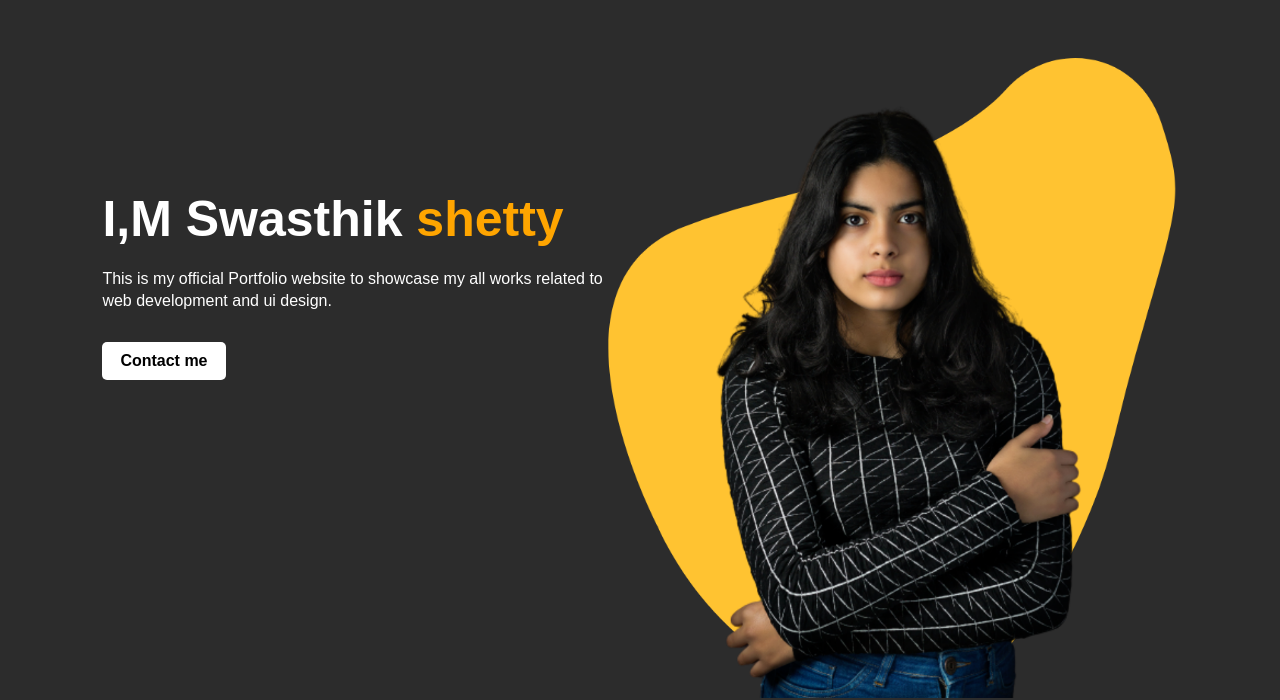
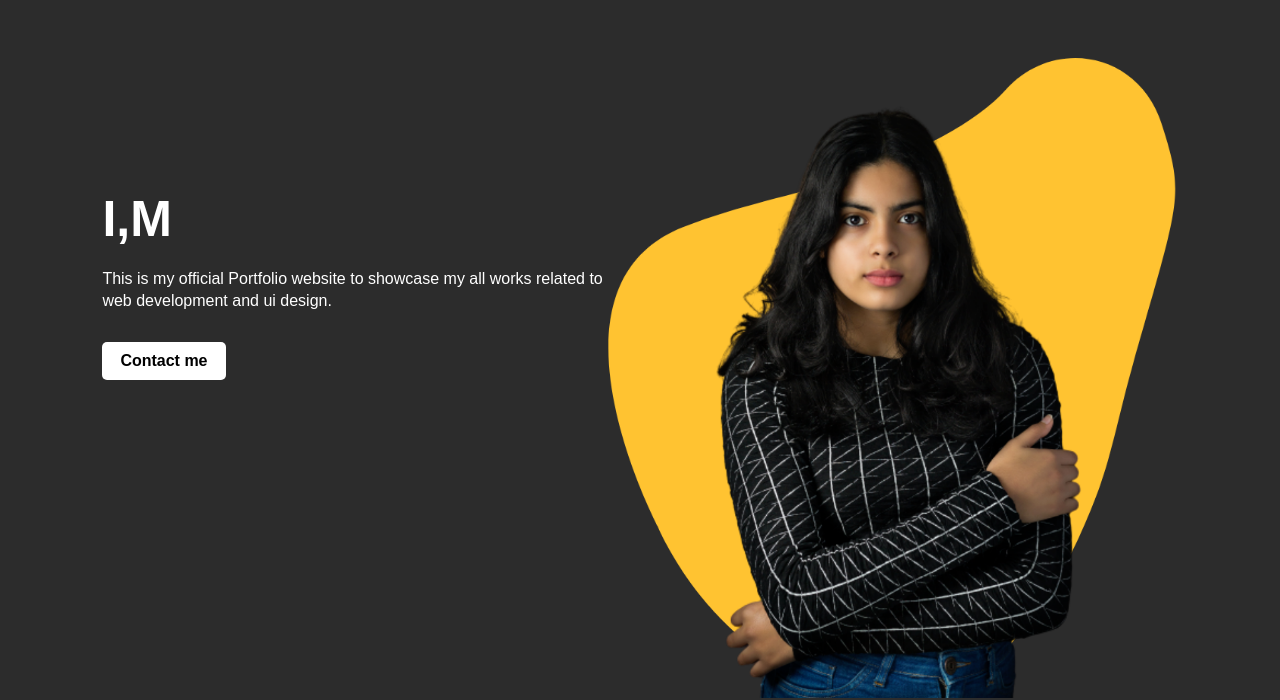
Before and after one commit to flcdemo/portfolio-cs195, a plain HTML site: page index.html in a window 1280 px wide. Shown: the part 102-802 px from the top of the page. Drawn offline with Linux system fonts and the light colour scheme.

Commit message:
Update index.html

```diff
--- a/index.html
+++ b/index.html
@@ -22,7 +22,7 @@
             </ul>
         </nav>
         <div class="bio">
-            <h1>I,M Swasthik <span>shetty</span></h1>
+            <h1>I,M  <span></span></h1>
             <p>This is my official Portfolio website to showcase my all works related to <br> web development and ui design. </p>
             <a href="#contact">Contact me</a>
         </div>
```
